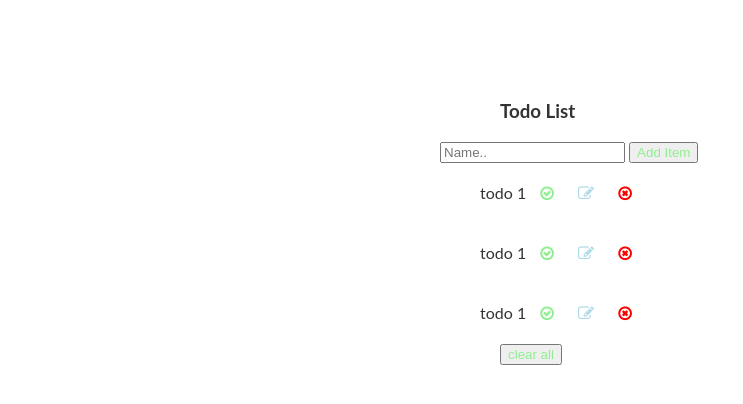
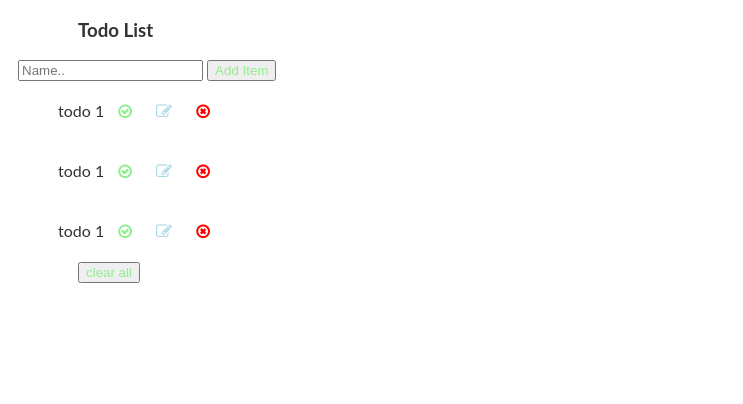
Before and after one commit to Ayobamiu/ayobamiu.github.io, a plain HTML site: page index.html in a window 1280 px wide. Shown: the whole page, without its empty margins (0-743 px from the left). Drawn offline with Linux system fonts and the light colour scheme.

```diff
--- a/app.css
+++ b/app.css
@@ -32,12 +32,11 @@ button {
 
 .container {
   display: block;
-  width: 400px;
-  margin: 100px auto 0;
+  width: 100%;
+  margin: 10px;
   box-sizing: border-box;
 }
 .clear-all {
-  /* position: relative; */
   margin-left: 60px;
   text-align: center;
 }
```
